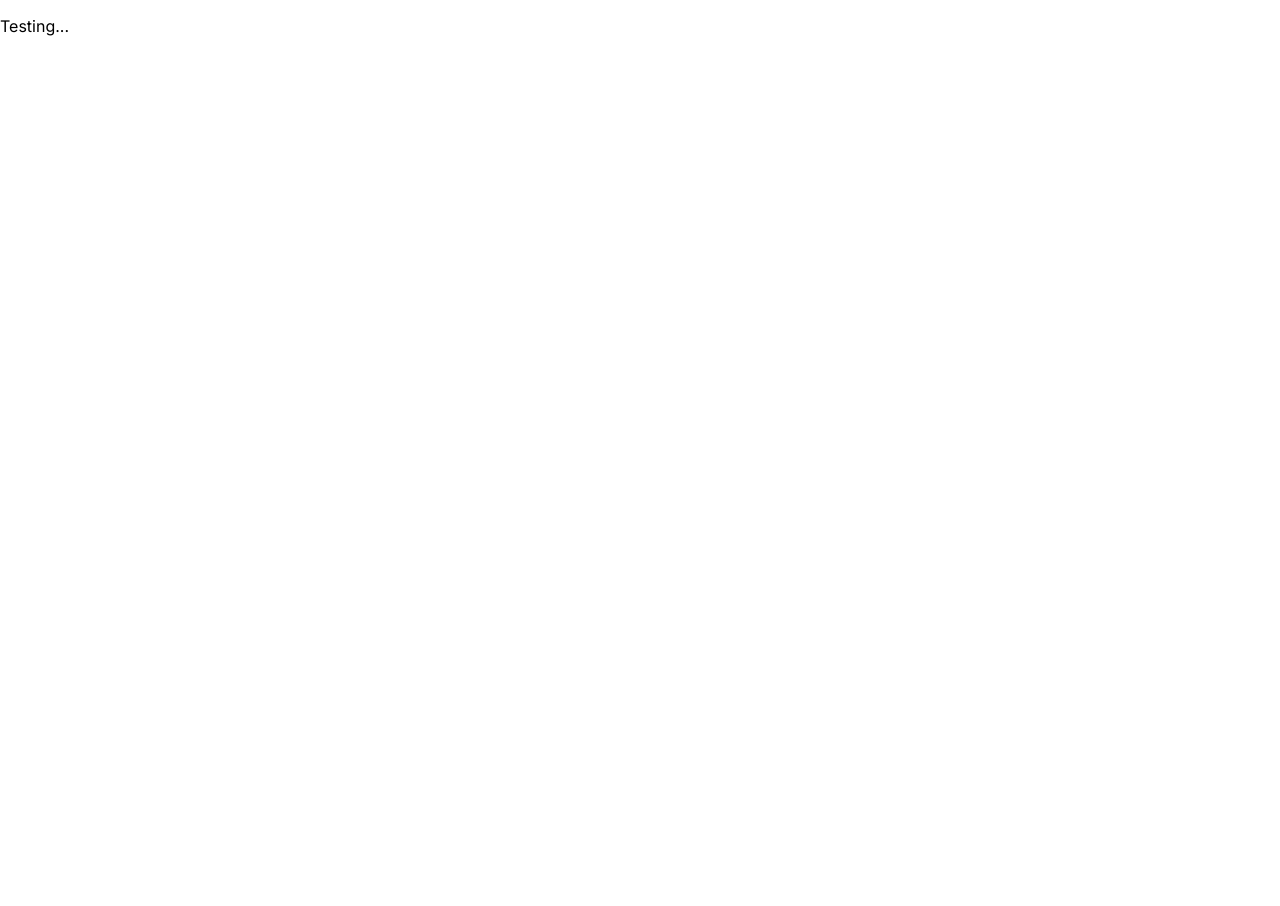
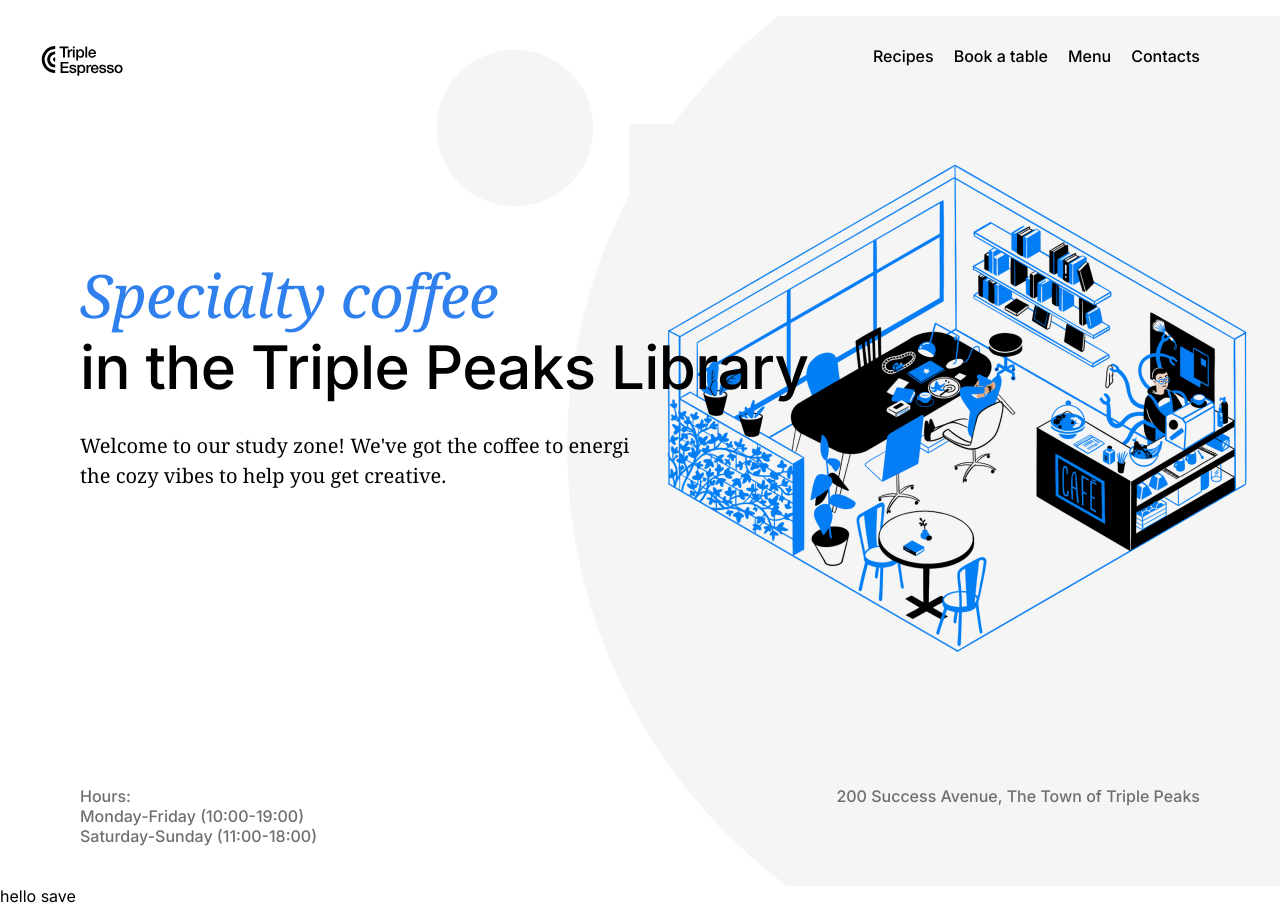
Before and after one commit to VSouvv/se_project_coffeeshop, a plain HTML site: page index.html in a window 1280 px wide. Before the commit the page ends 800 px from the top, so only its background shows below. Drawn offline with nearby package versions, Linux system fonts and the light colour scheme.

Commit message:
Add p tag

```diff
--- a/index.html
+++ b/index.html
@@ -19,8 +19,46 @@
   </head>
   <body>
     <div class="page">
-      <p>Testing...</p>
-      <header class="header"></header>
+      <p></p>
+      <header class="header">
+        <nav class="nav">
+          <img
+            src="./images/logo_coffeeshop_dark.svg"
+            alt="coffeeshop logo"
+            class="nav__logo"
+          />
+          <ul class="nav__links">
+            <li><a href="" class="nav__link">Recipes</a></li>
+            <li><a href="" class="nav__link">Book a table</a></li>
+            <li><a href="" class="nav__link">Menu</a></li>
+            <li><a href="" class="nav__link">Contacts</a></li>
+          </ul>
+        </nav>
+        <h1 class="header__title">
+          <span class="header__span-accent">Specialty coffee</span> in the
+          Triple Peaks Library
+        </h1>
+        <p class="header__description">
+          Welcome to our study zone! We've got the coffee to energize you and
+          the cozy vibes to help you get creative.
+        </p>
+        <img
+          src="./images/inside_coffee_shop.png"
+          alt="llustration 'Inside the coffee shop'"
+          class="header__image"
+        />
+        <div class="header__footer">
+          <div>
+            <p class="header__paragraph">Hours:</p>
+            <p class="header__paragraph">Monday-Friday (10:00-19:00)</p>
+            <p class="header__paragraph">Saturday-Sunday (11:00-18:00)</p>
+          </div>
+          <p class="header__paragraph">
+            200 Success Avenue, The Town of Triple Peaks
+          </p>
+        </div>
+      </header>
+      <div class="p">hello save</div>
       <main class="content">
         <section class="recipes"></section>
         <section class="reservation"></section>
--- a/pages/index.css
+++ b/pages/index.css
@@ -6,3 +6,103 @@
   font-size: 16px;
   line-height: 20px;
 }
+
+.header {
+  padding: 30px 80px 40px;
+  min-height: 720px;
+  max-height: 800px;
+  height: 100vh;
+  display: flex;
+  flex-direction: column;
+  background-image: url(../images/background_header.svg);
+  background-color: #ffffff;
+  background-position: center;
+  background-size: cover;
+}
+
+.nav {
+  display: flex;
+  justify-content: space-between;
+}
+
+.nav__logo {
+  position: relative;
+  left: -50px;
+  width: 105px;
+  height: 30px;
+}
+
+.nav__links {
+  display: flex;
+  padding: 0;
+  margin: 0;
+  gap: 20px;
+  list-style-type: none;
+  font-family: inter;
+  font-style: normal;
+  font-weight: 500;
+  font-size: 16px;
+  line-height: 20px;
+}
+
+.nav__link {
+  color: #000;
+  text-decoration: none;
+}
+
+.header__title {
+  max-width: 729px;
+  font-size: 60px;
+  font-family: inter;
+  line-height: 72px;
+  margin: 183px 0 0;
+  letter-spacing: -0.6px;
+  font-style: normal;
+  font-weight: 500;
+  z-index: 1;
+}
+
+.header__description {
+  max-width: 683px;
+  font-size: 20px;
+  line-height: 30px;
+  margin: 28px 0 0;
+  font-family: noto serif;
+  font-style: normal;
+  font-weight: normal;
+}
+
+.header__span-accent {
+  display: block;
+  font-weight: normal;
+  color: #2f80ed;
+  font-family: noto serif;
+  font-style: italic;
+  font-size: 60px;
+  line-height: 72px;
+}
+
+.header__footer {
+  display: flex;
+  justify-content: space-between;
+  margin-top: auto;
+  color: #838383;
+  line-height: 20px;
+  font-size: 16px;
+  font-weight: 500;
+  font-style: normal;
+  font-family: inter;
+}
+
+.header__paragraph {
+  margin: 0;
+  color: #6f6f6f;
+}
+
+.header__image {
+  position: absolute;
+  top: 124px;
+  right: 5px;
+  width: 646px;
+  height: 568px;
+}
```
